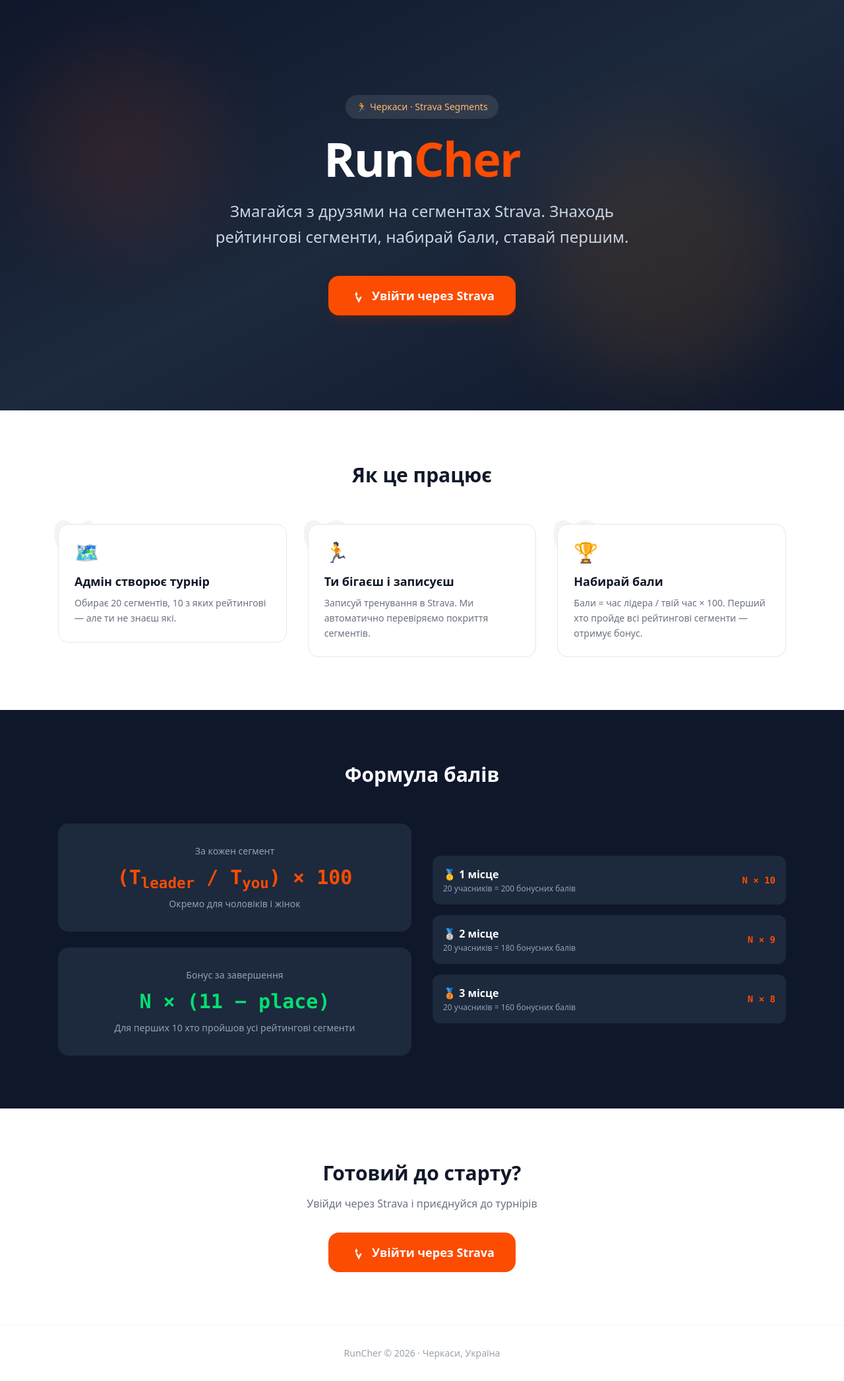
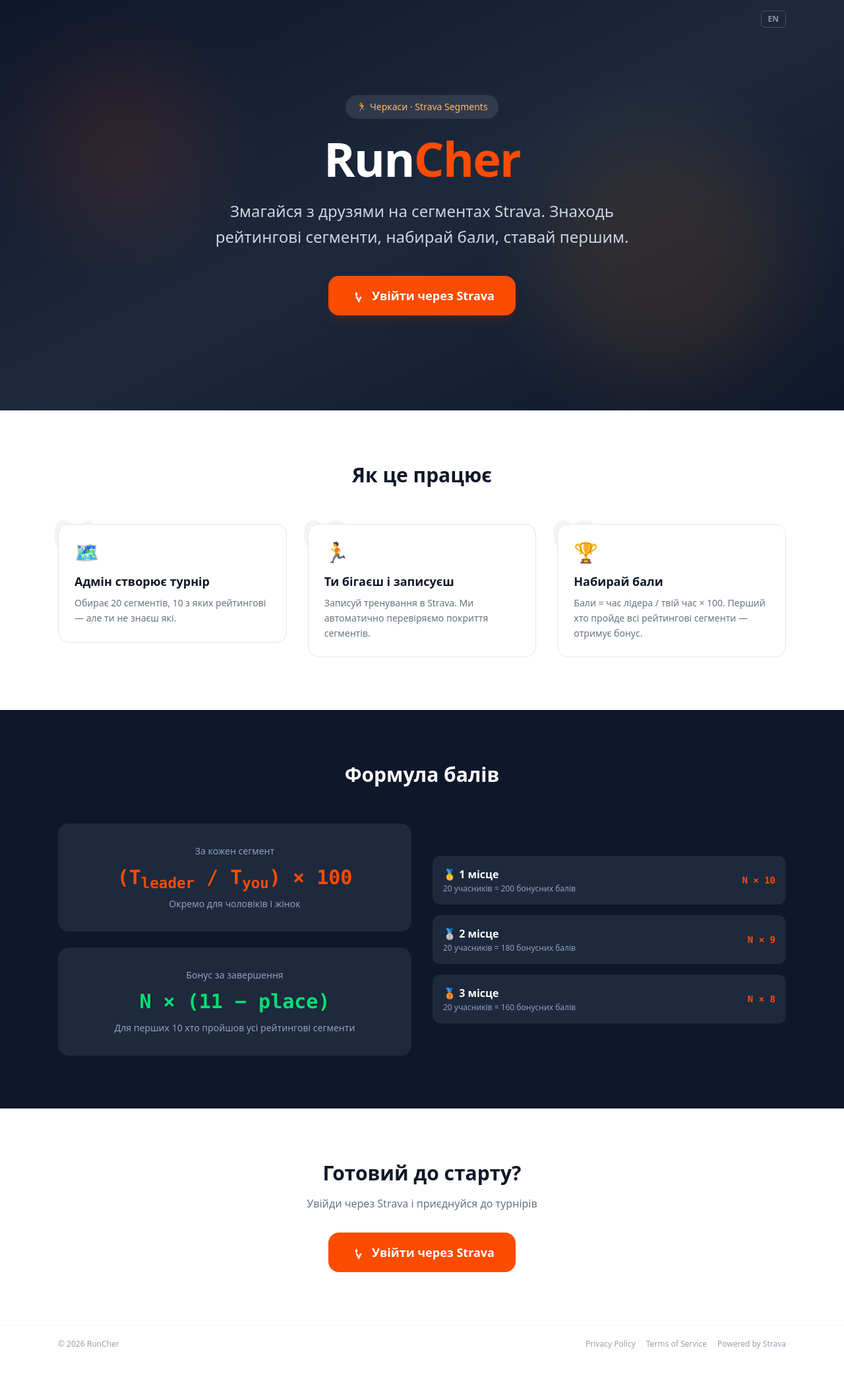
Before and after one commit to oleg-voloshyn/runCher, a React (Vite) app in the folder frontend/: page / in a window 1280 px wide. Shown: the whole page at 66% size. After the commit the page ends 2065 px from the top, so only its background shows below. Built offline with nearby package versions, Linux system fonts and the light colour scheme; no server answers.

Commit message:
add en to main page

```diff
--- a/frontend/src/pages/Home.jsx
+++ b/frontend/src/pages/Home.jsx
@@ -5,7 +5,13 @@
 
 export default function Home() {
   const { user } = useAuth()
-  const { t } = useTranslation()
+  const { t, i18n } = useTranslation()
+
+  function toggleLanguage() {
+    const next = i18n.language === 'uk' ? 'en' : 'uk'
+    i18n.changeLanguage(next)
+    localStorage.setItem('lang', next)
+  }
 
   const steps = [
     { step: '01', icon: '🗺️', title: t('home.step1Title'), desc: t('home.step1Desc') },
@@ -41,6 +47,13 @@
         </div>
 
         <div className="relative max-w-6xl mx-auto px-6 py-16 sm:py-24 lg:py-36 text-center">
+          <button
+            onClick={toggleLanguage}
+            className="absolute top-4 right-6 text-xs font-semibold text-white/50 hover:text-white border border-white/20 hover:border-white/40 rounded-md px-2.5 py-1 transition-colors backdrop-blur-sm"
+          >
+            {i18n.language === 'uk' ? 'EN' : 'UA'}
+          </button>
+
           <div className="inline-flex items-center gap-2 bg-white/10 text-orange-300 text-sm font-medium px-4 py-2 rounded-full mb-6 backdrop-blur-sm">
             🏃 Черкаси · Strava Segments
           </div>
@@ -153,8 +166,17 @@
         </section>
       )}
 
-      <footer className="border-t border-gray-100 py-8 text-center text-sm text-gray-400">
-        RunCher © {new Date().getFullYear()} · {t('home.footer')}
+      <footer className="border-t border-gray-100 bg-white">
+        <div className="max-w-6xl mx-auto px-4 sm:px-6 py-5 flex flex-col sm:flex-row items-center justify-between gap-3 text-xs text-gray-400">
+          <span>© {new Date().getFullYear()} RunCher</span>
+          <div className="flex items-center gap-4">
+            <Link to="/privacy" className="hover:text-gray-600 transition-colors">Privacy Policy</Link>
+            <Link to="/terms" className="hover:text-gray-600 transition-colors">Terms of Service</Link>
+            <a href="https://www.strava.com" target="_blank" rel="noreferrer" className="hover:text-gray-600 transition-colors">
+              Powered by Strava
+            </a>
+          </div>
+        </div>
       </footer>
     </div>
   )
```
